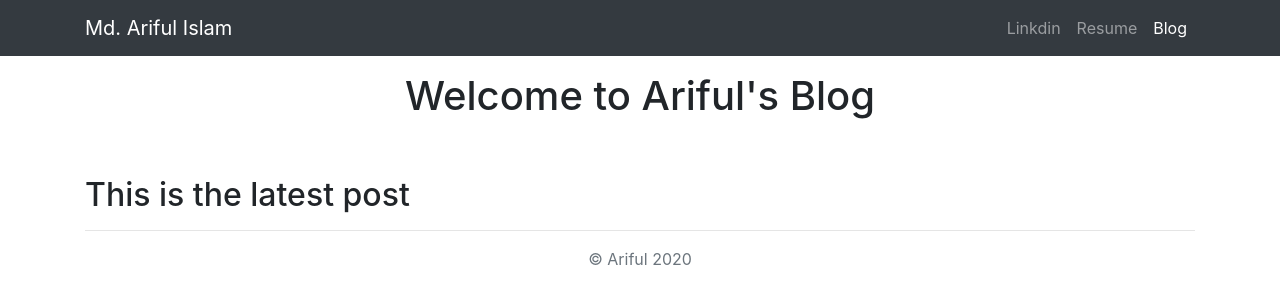
After one commit to MdArifulislam21/practice-project, a Django app: page /blog/ in a window 1280 px wide. The commit adds this page. Shown: the top 304 px of the page. Run offline with Django 3.2, Linux system fonts and the light colour scheme; data that the repository does not hold is empty; some libraries are stand-ins or nearby versions.

Commit message:
Adding blog

```diff
--- /dev/null
+++ b/myblog/templates/blogs/blog.html
@@ -0,0 +1,66 @@
+{% load staticfiles %}
+
+<!doctype html>
+<html lang="en">
+  <head>
+    <meta charset="utf-8">
+    <meta name="viewport" content="width=device-width, initial-scale=1, shrink-to-fit=no">
+    <meta name="description" content="">
+    <meta name="author" content="">
+    <meta name="generator" content="">
+    <title>My blogs</title>
+
+    <link rel="stylesheet" href="https://stackpath.bootstrapcdn.com/bootstrap/4.4.1/css/bootstrap.min.css" integrity="sha384-Vkoo8x4CGsO3+Hhxv8T/Q5PaXtkKtu6ug5TOeNV6gBiFeWPGFN9MuhOf23Q9Ifjh" crossorigin="anonymous">
+
+  </head>
+  <body>
+    <header>
+      <nav class="navbar navbar-expand-lg navbar-dark bg-dark">
+        <div class="container">
+        <a class="navbar-brand" href="{% url 'home' %}">Md. Ariful Islam </a>
+        <button class="navbar-toggler" type="button" data-toggle="collapse" data-target="#navbarNavAltMarkup" aria-controls="navbarNavAltMarkup" aria-expanded="false" aria-label="Toggle navigation">
+          <span class="navbar-toggler-icon"></span>
+        </button>
+        <div class="collapse navbar-collapse" id="navbarNavAltMarkup">
+          <div class="navbar-nav ml-auto">
+            <a class="nav-item nav-link" href="https://www.linkedin.com/in/ariful2050/">Linkdin</a>
+            <a class="nav-item nav-link" href="{% static 'CV.pdf' %}">Resume</a>
+            <a class="nav-item nav-link active" href="{% url 'myblog:blogview' %}">Blog</a>
+          </div>
+        </n>
+      </div>
+    </nav>
+  </header>
+
+  	<main role="main">
+      <div class="container">
+        <h1 class="text-center pt-3">Welcome to Ariful's Blog</h1>
+        <br/>
+        <br/>
+        <h2>This is the latest post</h2>
+        <hr>
+        {% for blog in blogs %}
+          <a href="{% url 'myblog:detail'  blog.id %}">{{ blog.title }}</a>
+          {{ blog.pub_date_blog }}
+          <br/>
+
+          <a href="{% url 'myblog:detail'  blog.id %}"><img class='img-fluid' src='{{ blog.image.url }}'></a>
+          <br/>
+          <p>{{ blog.summary }}</p>
+        {% endfor %}
+      </div>
+    </main>
+
+    <footer class="text-muted">
+    	<div class="container text-center">
+    		<p> 	&copy; Ariful {% now "Y" %}</p>
+    	</div>
+    </footer>
+
+
+    <script src="https://code.jquery.com/jquery-3.4.1.slim.min.js" integrity="sha384-J6qa4849blE2+poT4WnyKhv5vZF5SrPo0iEjwBvKU7imGFAV0wwj1yYfoRSJoZ+n" crossorigin="anonymous"></script>
+    <script src="https://cdn.jsdelivr.net/npm/popper.js@1.16.0/dist/umd/popper.min.js" integrity="sha384-Q6E9RHvbIyZFJoft+2mJbHaEWldlvI9IOYy5n3zV9zzTtmI3UksdQRVvoxMfooAo" crossorigin="anonymous"></script>
+    <script src="https://stackpath.bootstrapcdn.com/bootstrap/4.4.1/js/bootstrap.min.js" integrity="sha384-wfSDF2E50Y2D1uUdj0O3uMBJnjuUD4Ih7YwaYd1iqfktj0Uod8GCExl3Og8ifwB6" crossorigin="anonymous"></script>
+
+  </body>
+</html>
--- /dev/null
+++ b/myblog/urls.py
@@ -0,0 +1,12 @@
+
+
+from django.urls import path
+from .views import blogview, detail
+
+app_name = 'myblog'
+
+urlpatterns = [
+
+    path('', blogview, name = 'blogview'),
+    path('<int:blog_id>/', detail, name='detail'),
+]
--- a/myblog/views.py
+++ b/myblog/views.py
@@ -1,3 +1,13 @@
-from django.shortcuts import render
+from django.shortcuts import render, get_object_or_404
 
-# Create your views here.
+from .models import Blog
+
+
+def blogview(request):
+	blogs = Blog.objects.all()
+	return render(request, 'blogs/blog.html', {'blogs':blogs} )
+
+
+def detail(request, blog_id):
+	blog_obj = get_object_or_404(Blog, pk=blog_id)
+	return render(request, 'blogs/detail.html', {'blog_obj':blog_obj})
--- a/portfolio/settings.py
+++ b/portfolio/settings.py
@@ -127,6 +127,11 @@ USE_TZ = True
 # Static files (CSS, JavaScript, Images)
 # https://docs.djangoproject.com/en/2.0/howto/static-files/
 
+STATICFILES_DIRS=[
+    os.path.join(BASE_DIR, 'portfolio/static/')
+]
+
+STATIC_ROOT = os.path.join(BASE_DIR, 'static')
 STATIC_URL = '/static/'
 
 
--- a/portfolio/urls.py
+++ b/portfolio/urls.py
@@ -14,7 +14,7 @@ Including another URLconf
     2. Add a URL to urlpatterns:  path('blog/', include('blog.urls'))
 """
 from django.contrib import admin
-from django.urls import path
+from django.urls import path, include
 from django.conf import settings
 from django.conf.urls.static import static
 
@@ -23,4 +23,5 @@ from myjobs.views import home
 urlpatterns = [
     path('admin/', admin.site.urls),
     path('', home, name='home' ),
+    path('blog/', include('myblog.urls'))
 ] + static(settings.MEDIA_URL, document_root = settings.MEDIA_ROOT)
```
Also changed, not shown: myblog/models.py (+12 -2 lines), myblog/templates/blogs/detail.html (added, +58 -0 lines), myjobs/templates/jobs/home.html (+12 -43 lines), myblog/migrations/0003_auto_20200219_2317.py (added), myblog/migrations/0004_auto_20200219_2324.py (added), portfolio/static/Ariful Photo.png (added), 1 other file.
